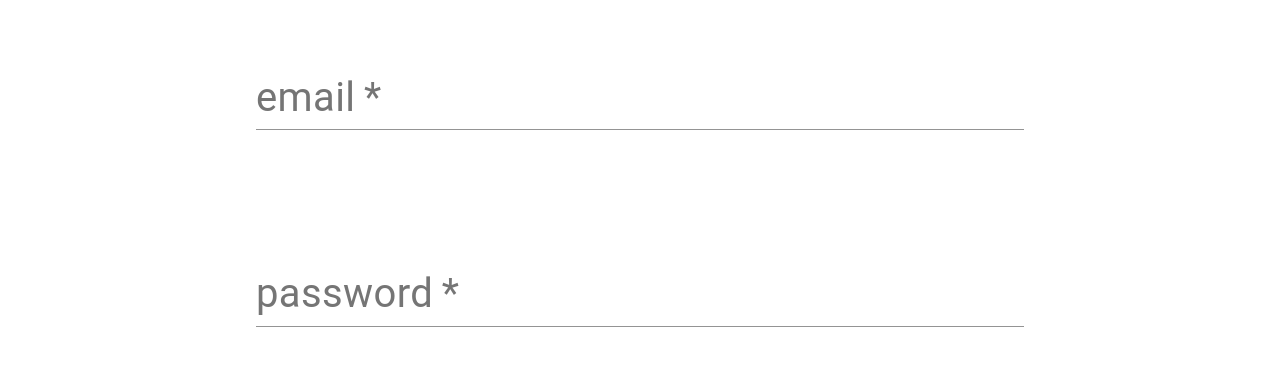
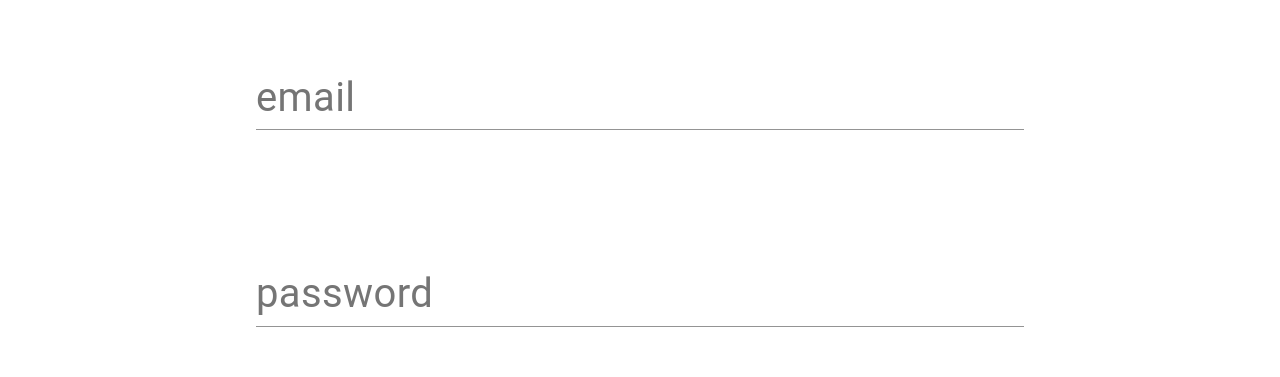
Before and after one commit to YKyrylenko/planner, a React (Create React App) app in the folder frontend/: page /login in a window 1280 px wide. Shown: the part 149-526 px from the top of the page. Built offline with nearby package versions, Linux system fonts and the light colour scheme.

Commit message:
used react-hook-form with login and signup forms

```diff
--- a/frontend/package.json
+++ b/frontend/package.json
@@ -14,7 +14,7 @@
     "npm": "^6.14.5",
     "react": "^16.13.1",
     "react-dom": "^16.13.1",
-    "react-hook-form": "^6.2.0",
+    "react-hook-form": "^6.3.0",
     "react-redux": "^7.2.0",
     "react-router-dom": "^5.2.0",
     "react-scripts": "3.4.1",
--- a/frontend/src/components/image-upload-button/image-upload-button.js
+++ b/frontend/src/components/image-upload-button/image-upload-button.js
@@ -13,21 +13,19 @@ const ImageUploadButton = ({ uploadUserPhoto }) => {
   };
 
   return (
-    <React.Fragment>
-      {/* <Fab className="upload-fab"> */}
+    <div id="image-upload">
       <label htmlFor="upload-button">
         <Avatar
           src={photo}
           style={{ width: "400px", height: "400px" }}
         ></Avatar>
       </label>
-      {/* </Fab> */}
       <input
         id="upload-button"
         type="file"
         onChange={handleUploadImage}
       ></input>
-    </React.Fragment>
+    </div>
   );
 };
 
--- a/frontend/src/components/login-form/login-form.js
+++ b/frontend/src/components/login-form/login-form.js
@@ -1,7 +1,8 @@
-import React, { useState } from "react";
+import React from "react";
+import { useForm } from "react-hook-form";
 import { useDispatch, useSelector } from "react-redux";
 import { login } from "../../actions/authActions";
-import { inputLabelStyles, inputStyles } from "../../utils/formStyles";
+import { isEmail } from "../../utils/validations";
 import TextField from "@material-ui/core/TextField";
 import Button from "@material-ui/core/Button";
 
@@ -10,44 +11,53 @@ import AlertDialogNotification from "../alert-dialog-notification";
 import "./login-form.css";
 
 const LoginForm = () => {
+  const { register, handleSubmit, setError, clearErrors, errors } = useForm();
   const dispatch = useDispatch();
   const isLogined = useSelector((state) => state.authReducer.loginSuccess);
-  const [userData, setUserData] = useState({
-    email: "",
-    password: "",
-  });
 
-  const onHandleChange = (e) => {
-    setUserData({ ...userData, [e.target.name]: e.target.value });
+  const emailHandleChange = (e) => {
+    const { value, name } = e.target;
+    if (!isEmail(value)) {
+      setError(name, {
+        message: `Your email should be like "example@example.com" `,
+      });
+    } else {
+      clearErrors(name);
+    }
   };
 
-  const onSubmitForm = (e) => {
-    e.preventDefault();
-    dispatch(login(userData));
+  const onSubmit = (data) => {
+    dispatch(login(data));
   };
 
   return (
     <React.Fragment>
-      <form id="login-form" onSubmit={onSubmitForm}>
+      <form id="login-form" onSubmit={handleSubmit(onSubmit)}>
         <TextField
           name="email"
           label="email"
-          type="email"
-          required
-          InputLabelProps={{ style: inputLabelStyles }}
-          inputProps={{ style: inputStyles }}
+          type="text"
+          error={!!errors.email}
+          helperText={
+            (errors.email &&
+              errors.email?.type === "required" &&
+              "This fiels is required") ||
+            (errors.email && errors.email.message)
+          }
+          inputRef={register({
+            required: true,
+          })}
           style={{ marginBottom: "120px" }}
-          onChange={onHandleChange}
+          onChange={emailHandleChange}
         />
         <TextField
           name="password"
           label="password"
           type="password"
-          required
-          InputLabelProps={{ style: inputLabelStyles }}
-          inputProps={{ style: inputStyles }}
+          error={!!errors.password}
+          helperText={errors.password && "This field is required"}
+          inputRef={register({ required: true })}
           style={{ marginBottom: "120px" }}
-          onChange={onHandleChange}
         />
         <Button type="submit" color="secondary" style={{ fontSize: "40px" }}>
           Login
--- a/frontend/src/components/signup-form/signup-form.css
+++ b/frontend/src/components/signup-form/signup-form.css
@@ -6,3 +6,15 @@
   justify-content: space-around;
   align-items: center;
 }
+
+.MuiFormHelperText-root.Mui-error {
+  font-size: 20px;
+}
+
+.MuiInputLabel-root {
+  font-size: 40px !important;
+}
+
+.MuiInput-root {
+  font-size: 40px !important;
+}
--- a/frontend/src/components/signup-form/signup-form.js
+++ b/frontend/src/components/signup-form/signup-form.js
@@ -1,7 +1,9 @@
 import React, { useState } from "react";
+import { useForm } from "react-hook-form";
 import { useDispatch, useSelector } from "react-redux";
 import { signup } from "../../actions/authActions";
-import { inputLabelStyles, inputStyles } from "../../utils/formStyles";
+import { isEmail } from "../../utils/validations";
+
 import TextField from "@material-ui/core/TextField";
 import Button from "@material-ui/core/Button";
 import ImageUploadButton from "../image-upload-button";
@@ -17,6 +19,7 @@ const createFormData = (img, formValues) => {
 };
 
 const SignupForm = () => {
+  const { register, handleSubmit, setError, clearErrors, errors } = useForm();
   const dispatch = useDispatch();
   const isRegistered = useSelector((state) => state.authReducer.signupSuccess);
   const [userPhoto, setUserPhoto] = useState({
@@ -24,63 +27,65 @@ const SignupForm = () => {
     raw: "",
   });
 
-  const [userData, setUserData] = useState({
-    name: "",
-    email: "",
-    password: "",
-  });
-
   const uploadUserPhoto = (photo) => {
     setUserPhoto({ preview: URL.createObjectURL(photo), raw: photo });
   };
 
-  const handleChange = (e) => {
-    setUserData({ ...userData, [e.target.name]: e.target.value });
+  const emailHandleChange = (e) => {
+    const { value, name } = e.target;
+    if (!isEmail(value)) {
+      setError(name, {
+        message: `Your email should be like "example@example.com" `,
+      });
+    } else {
+      clearErrors(name);
+    }
   };
 
-  const onFormSubmin = (e) => {
-    e.preventDefault();
-    const data = createFormData(userPhoto.raw, userData);
-    dispatch(signup(data));
+  const onSubmit = (data) => {
+    const userData = createFormData(userPhoto.raw, data);
+    dispatch(signup(userData));
   };
   return (
     <React.Fragment>
-      <form id="signup-form" onSubmit={onFormSubmin}>
+      <form id="signup-form" onSubmit={handleSubmit(onSubmit)}>
         <ImageUploadButton uploadUserPhoto={uploadUserPhoto} />
         <TextField
           label="name"
           name="name"
-          InputLabelProps={{ style: inputLabelStyles }}
-          inputProps={{ style: inputStyles }}
+          type="text"
+          error={!!errors.name}
+          helperText={errors.name && "This field is required"}
+          inputRef={register({ required: true })}
           fullWidth
-          onChange={handleChange}
         />
         <TextField
           name="email"
           label="email"
-          type="email"
-          InputLabelProps={{ style: inputLabelStyles }}
-          inputProps={{ style: inputStyles }}
+          type="text"
+          error={!!errors.email}
+          helperText={
+            (errors.email &&
+              errors.email?.type === "required" &&
+              "This fiels is required") ||
+            (errors.email && errors.email.message)
+          }
+          inputRef={register({ required: true })}
           fullWidth
-          onChange={handleChange}
+          onChange={emailHandleChange}
         />
         <TextField
           name="password"
           label="password"
           type="password"
-          InputLabelProps={{ style: inputLabelStyles }}
-          inputProps={{ style: inputStyles }}
+          error={!!errors.password}
+          helperText={errors.password && "This field is required"}
+          inputRef={register({ required: true })}
           fullWidth
-          onChange={handleChange}
         />
         <Button color="secondary" type="submit" style={{ fontSize: "40px" }}>
           Create
         </Button>
-        {/* <TextField
-          name="confirmPassword"
-          placeholder="confirm password"
-          onChange={handleChange}
-        /> */}
       </form>
       {isRegistered && (
         <AlertDialogNotification
--- a/frontend/src/utils/formStyles.js
+++ /dev/null
@@ -1,3 +0,0 @@
-export const inputStyles = { fontSize: "40px" };
-
-export const inputLabelStyles = { fontSize: "40px" };
--- /dev/null
+++ b/frontend/src/utils/validations.js
@@ -0,0 +1,4 @@
+export const isEmail = (email) => {
+  const reg = /^(([^<>()\[\]\\.,;:\s@"]+(\.[^<>()\[\]\\.,;:\s@"]+)*)|(".+"))@((\[[0-9]{1,3}\.[0-9]{1,3}\.[0-9]{1,3}\.[0-9]{1,3}\])|(([a-zA-Z\-0-9]+\.)+[a-zA-Z]{2,}))$/;
+  return reg.test(email.toLowerCase());
+};
```
Also changed, not shown: 1 other file (tests, documents, lock files or other folders).
